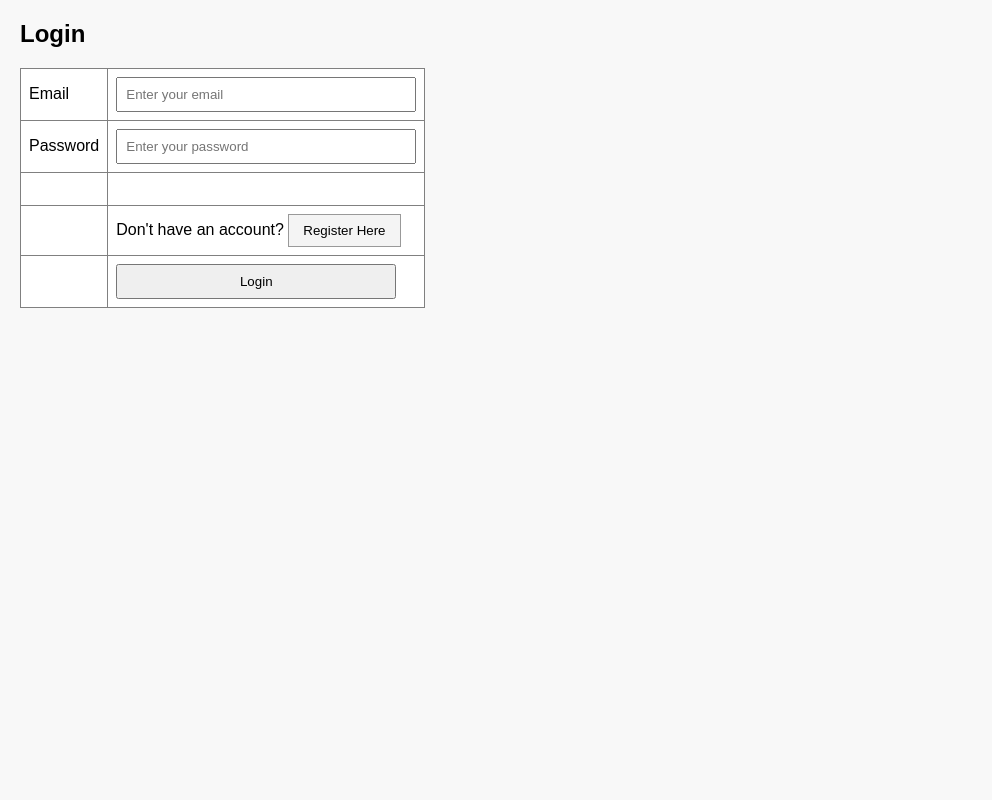
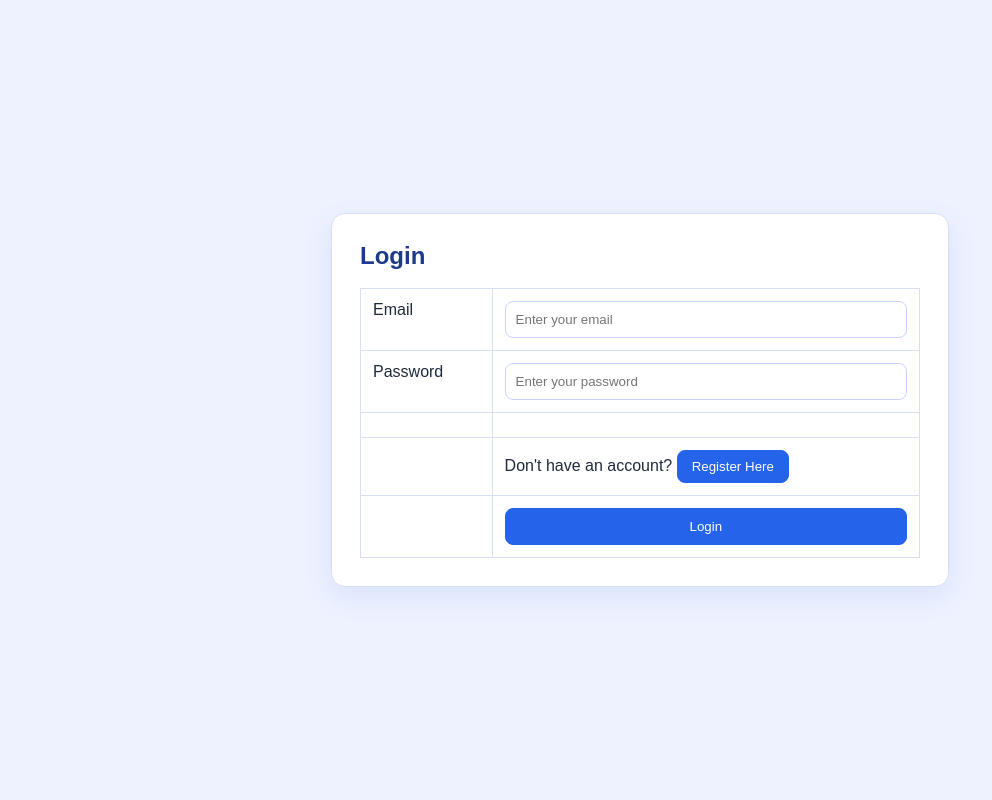
Before and after one commit to RahinIbneHarun/Final-Web-Hackathon, a PHP site: page /login.php in a window 1280 px wide. Shown: the whole page, without its empty margins (0-992 px from the left). Run offline with PHP 8.4, Linux system fonts and the light colour scheme.

Commit message:
Enhance UI across multiple views with improved styling, layout adjustments, and added logout buttons

```diff
--- a/Student1/View/login.php
+++ b/Student1/View/login.php
@@ -24,35 +24,77 @@ unset($_SESSION["login_old_email"]);
     <style>
         body{
             font-family: Arial, sans-serif;
-            margin: 20px;
-            background-color: #f8f8f8;
+            margin: 0;
+            min-height: 100vh;
+            display: flex;
+            align-items: center;
+            justify-content: center;
+            background-color: #eef2ff;
+            color: #1e293b;
+        }
+        .login-card{
+            width: 100%;
+            max-width: 560px;
+            background-color: #ffffff;
+            padding: 28px;
+            border: 1px solid #d8def5;
+            border-radius: 14px;
+            box-shadow: 0 10px 28px rgba(37, 99, 235, 0.10);
         }
         table{
+            width: 100%;
             background-color: #fff;
             border-collapse: collapse;
+            border: 1px solid #d8def5;
         }
         td{
-            padding: 8px;
+            padding: 12px;
+            vertical-align: top;
         }
         input{
-            padding: 8px;
-            width: 280px;
+            padding: 10px;
+            width: 100%;
+            border: 1px solid #c7d2fe;
+            border-radius: 8px;
+            box-sizing: border-box;
+        }
+        input[type="submit"]{
+            background-color: #2563eb;
+            border: 1px solid #2563eb;
+            color: #ffffff;
+            cursor: pointer;
+        }
+        input[type="submit"]:hover{
+            background-color: #1d4ed8;
         }
         .message{
-            color: red;
+            color: #dc2626;
+            margin: 0;
         }
         .success{
-            color: green;
+            color: #1d4ed8;
+            font-weight: bold;
         }
         .nav-button{
             padding: 8px 14px;
-            border: 1px solid #999;
-            background-color: #f4f4f4;
+            border: 1px solid #2563eb;
+            background-color: #2563eb;
+            color: #ffffff;
             cursor: pointer;
+            border-radius: 8px;
+        }
+        .nav-button:hover{
+            background-color: #1d4ed8;
+        }
+        h2{
+            margin-top: 0;
+            margin-bottom: 18px;
+            color: #1e3a8a;
         }
     </style>
 </head>
 <body>
+    <div class="login-card">
     <h2>Login</h2>
 
     <?php if($successMsg) echo "<p class='success'>$successMsg</p>"; ?>
@@ -88,5 +130,6 @@ unset($_SESSION["login_old_email"]);
             </tr>
         </table>
     </form>
+    </div>
 </body>
 </html>
--- a/Student2/View/category_panel.php
+++ b/Student2/View/category_panel.php
@@ -127,6 +127,7 @@ if($name_value == "" && $isEdit){
     <body>
         <h1>Admin Category Panel</h1>
         <button type="button" class="nav-button" onclick="window.location.href='employer_dashboard.php'">Back to Dashboard</button>
+        <button type="button" class="nav-button" onclick="window.location.href='../../Student1/Controller/logout.php'">Logout</button>
 
         <hr>
 
--- a/Student2/View/employer_dashboard.php
+++ b/Student2/View/employer_dashboard.php
@@ -109,6 +109,7 @@ unset($_SESSION["job_message"]);
             echo "<button type='button' class='nav-button' onclick=\"window.location.href='category_panel.php'\">Manage Categories</button>";
         }
         ?>
+        <button type="button" class="nav-button" onclick="window.location.href='../../Student1/Controller/logout.php'">Logout</button>
 
         <hr>
 
--- a/Student2/View/job_form.php
+++ b/Student2/View/job_form.php
@@ -111,6 +111,7 @@ $deadline_value = $old["deadline"] ?? ($job["deadline"] ?? "");
     <body>
         <h1><?php if($isEdit){ echo "Edit Job"; }else{ echo "Create Job"; } ?></h1>
         <button type="button" class="nav-button" onclick="window.location.href='employer_dashboard.php'">Back to Dashboard</button>
+        <button type="button" class="nav-button" onclick="window.location.href='../../Student1/Controller/logout.php'">Logout</button>
 
         <?php
         if(isset($errors["general"])){
```
Also changed, not shown: Student1/View/employer_dashboard.php (+32 -9 lines), Student1/View/job_board.php (+32 -9 lines), Student1/View/profile.php (+48 -11 lines), Student1/View/register.php (+55 -7 lines).
